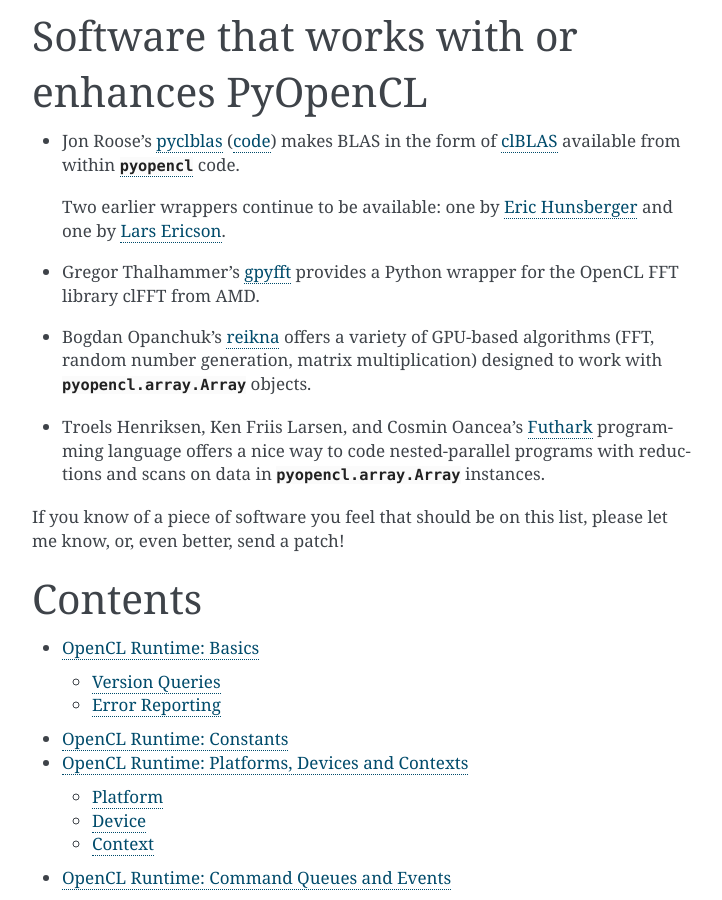
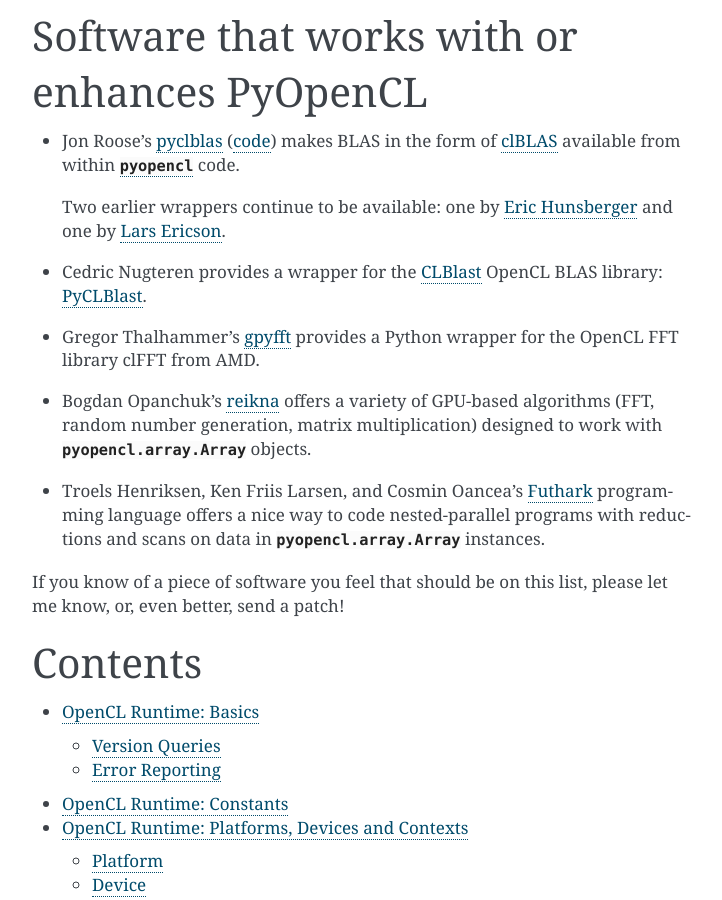
Before and after one commit to inducer/pyopencl, a Sphinx documentation site: the page built from doc/index.rst, in a window 1280 px wide and 900 px high, scrolled down 1034 px. Shown: the whole window, without its empty margins (388-1110 px from the left). Built offline with Sphinx 7.4.7, drawn with Linux system fonts in a browser that asks for light colours.

Commit message:
Added PyCLBlast to the list of projects using PyOpenCL

```diff
--- a/doc/index.rst
+++ b/doc/index.rst
@@ -73,6 +73,8 @@ Software that works with or enhances PyOpenCL
   one by `Eric Hunsberger <https://github.com/hunse/pyopencl_blas>`_ and one
   by `Lars Ericson <http://lists.tiker.net/pipermail/pyopencl/2015-June/001890.html>`_.
 
+* Cedric Nugteren provides a wrapper for the `CLBlast <https://github.com/CNugteren/CLBlast>`_ OpenCL BLAS library: `PyCLBlast <https://github.com/CNugteren/CLBlast/tree/master/src/pyclblast>`_.
+
 * Gregor Thalhammer's `gpyfft <https://github.com/geggo/gpyfft>`_ provides a
   Python wrapper for the OpenCL FFT library clFFT from AMD.
 
```
